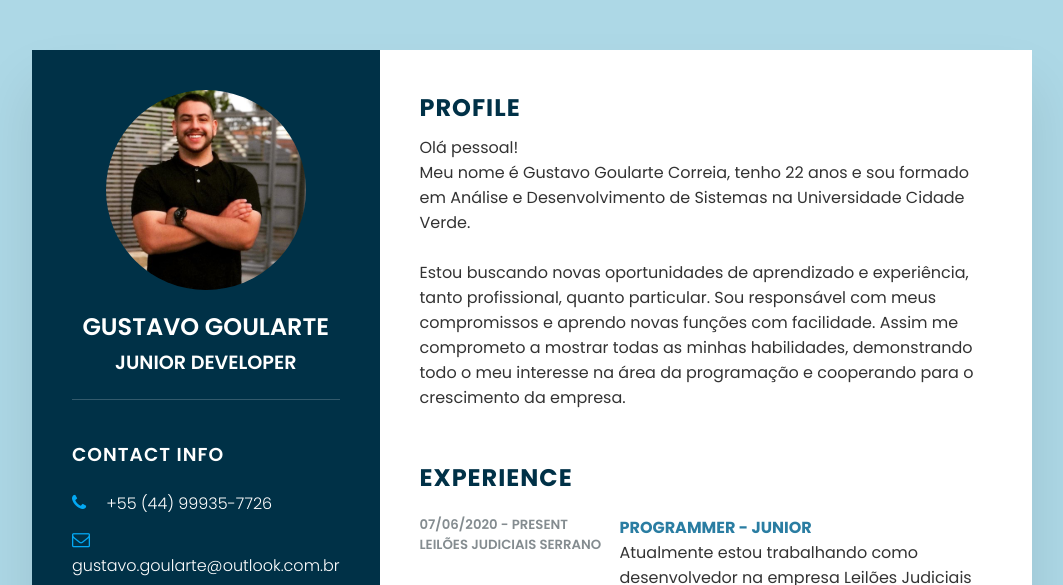
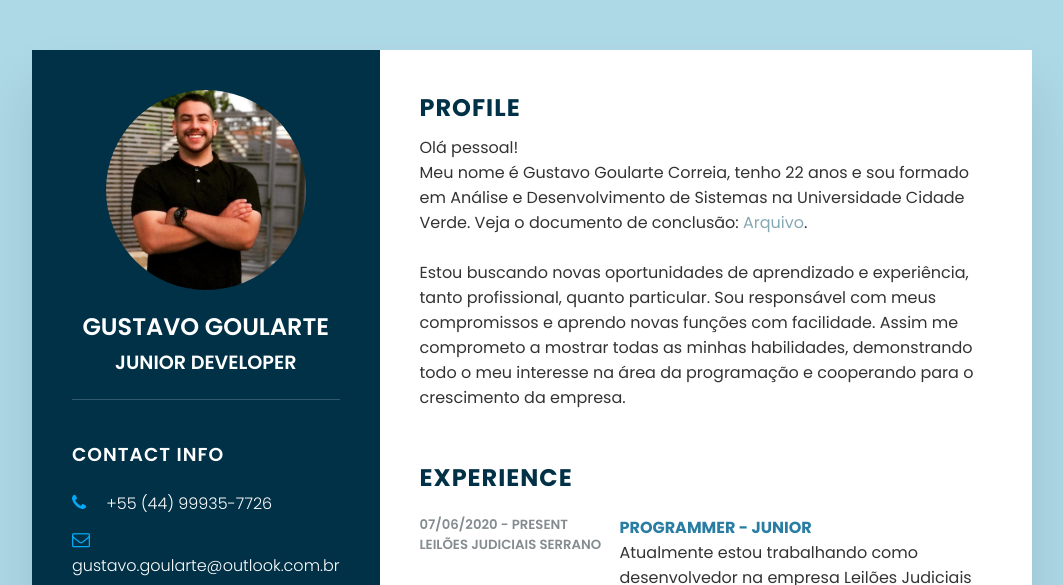
Before and after one commit to ggoulartec/Curriculo, a plain HTML site: page index.html in a window 1280 px wide. Shown: the top 585 px of the page, without its empty margins (108-1171 px from the left). Drawn offline with Linux system fonts and the light colour scheme.

Commit message:
update status de conclusão de curso.

```diff
--- a/index.html
+++ b/index.html
@@ -87,7 +87,8 @@
         <p>
           Olá pessoal!
           <br>
-          Meu nome é Gustavo Goularte Correia, tenho 22 anos e sou formado em Análise e Desenvolvimento de Sistemas na Universidade Cidade Verde.
+          Meu nome é Gustavo Goularte Correia, tenho 22 anos e sou formado em Análise e Desenvolvimento de Sistemas na Universidade Cidade Verde. Veja o documento de conclusão:
+          <a class="diploma" href="https://drive.google.com/file/d/1cMOMyb_8sJehLxzAbFXtpxI9P7fSJeHc/view?usp=drive_link" target="_blank">Arquivo</a>.
           <br><br>
           Estou buscando novas oportunidades de aprendizado e experiência, tanto profissional, quanto particular. Sou
           responsável com meus compromissos e aprendo novas funções com facilidade. Assim me comprometo a mostrar todas
--- a/style.css
+++ b/style.css
@@ -245,6 +245,17 @@ p {
     width: 20px;
 }
 
+.diploma {
+    text-decoration: none;
+    color: #86a8b3;
+    transition: 0.2s ease-in-out;
+}
+
+.diploma:hover {
+    color: #003147;
+    transition: 0.2s ease-in-out;
+}
+
 @media (max-width: 1000px) {
     .container {
         margin: 10px;
```
